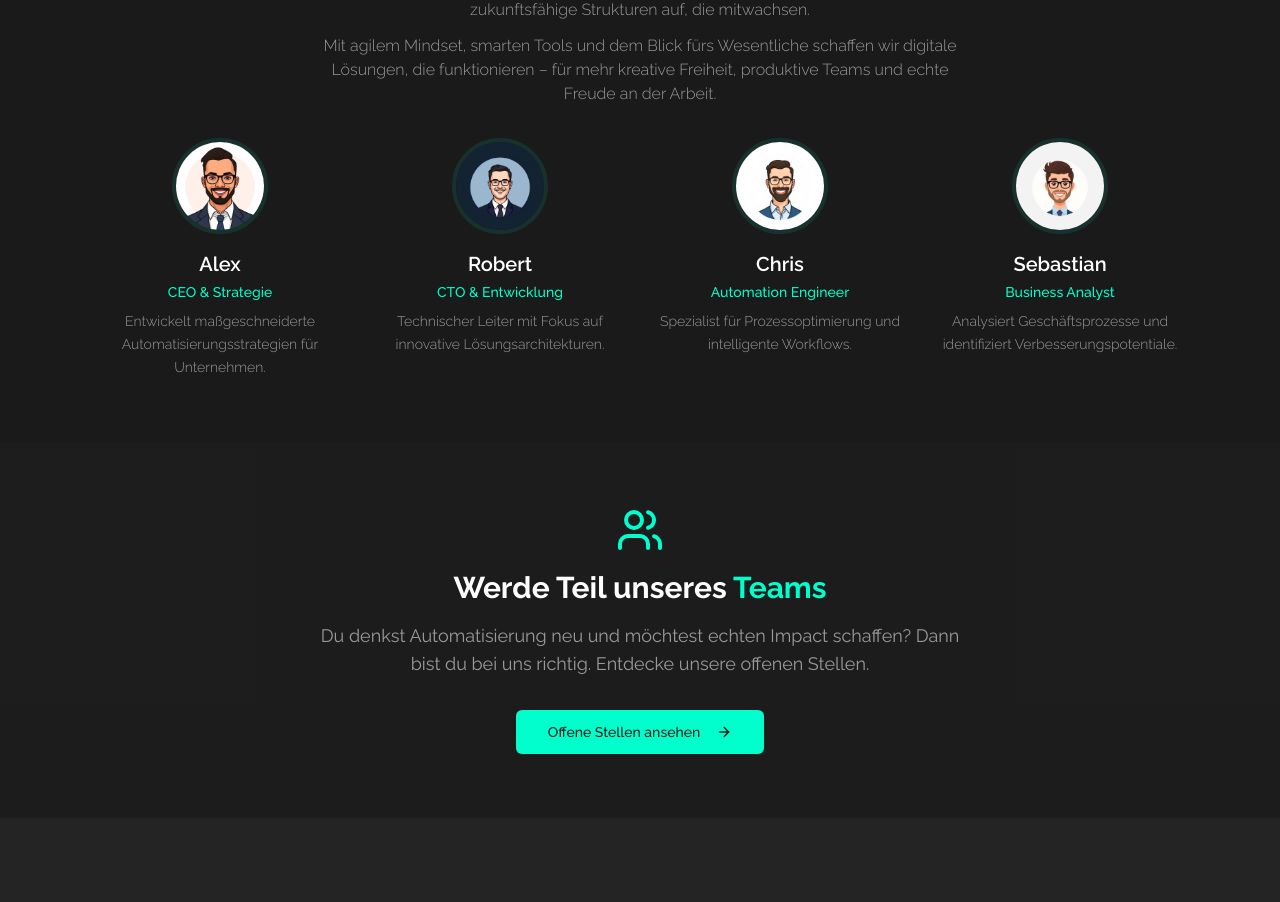
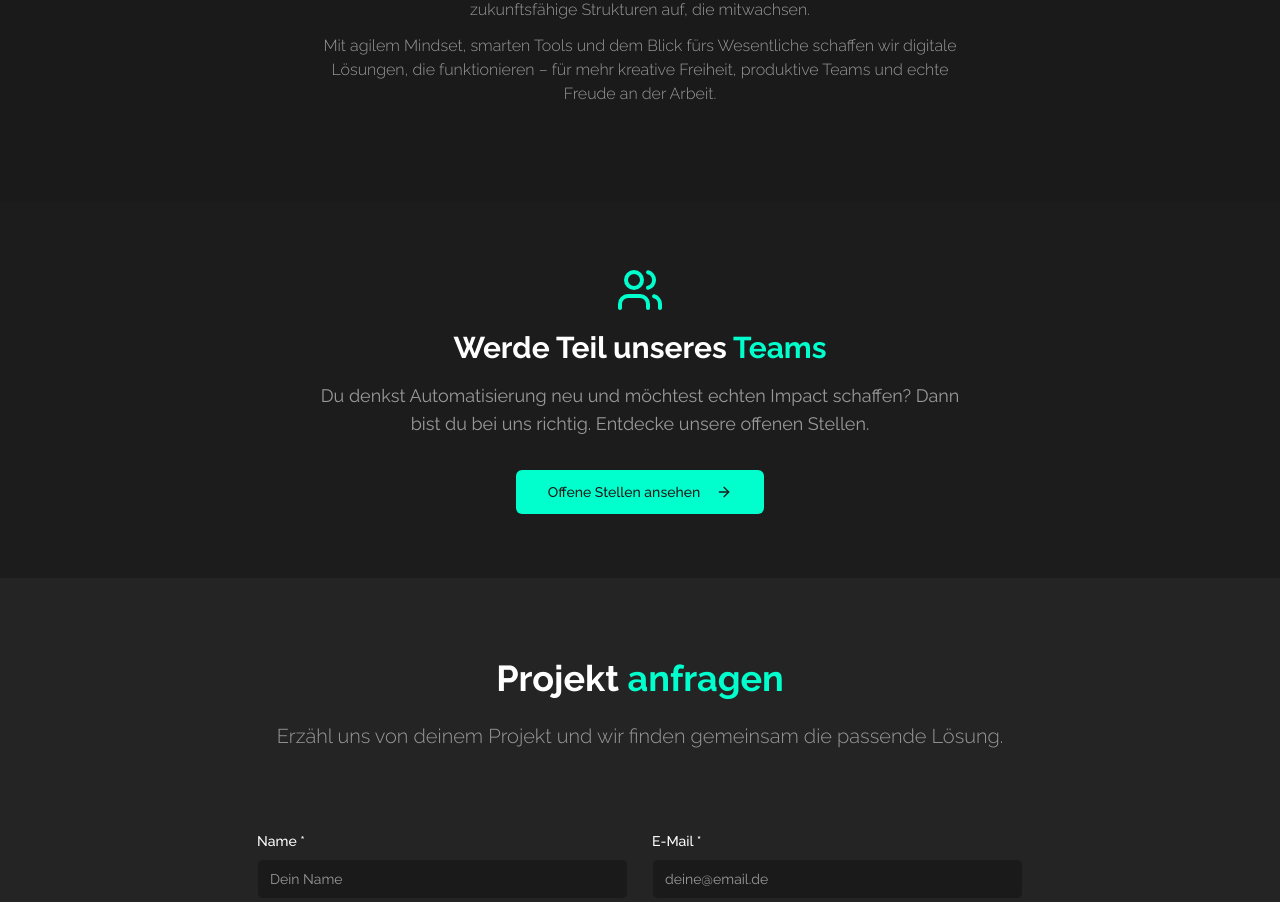
Before and after one commit to RobertLinke89/heybotti, a React (Vite) app: page / in a window 1280 px wide. Shown: the part 5140-6042 px from the top of the page. Built offline with nearby package versions, Linux system fonts and the light colour scheme.

Commit message:
Remove selected element

```diff
--- a/src/components/Team.tsx
+++ b/src/components/Team.tsx
@@ -54,28 +54,6 @@ const Team = () => {
           </div>
         </div>
 
-        <div className="grid grid-cols-2 md:grid-cols-4 gap-8">
-          {teamMembers.map((member, index) => (
-            <div key={index} className="text-center group">
-              <div className="relative mb-4">
-                <img
-                  src={member.avatar}
-                  alt={member.name}
-                  className="w-24 h-24 rounded-full mx-auto object-cover border-4 border-primary/10 group-hover:border-primary/30 transition-all duration-300 group-hover:scale-105"
-                />
-              </div>
-              <h3 className="text-xl font-semibold text-foreground mb-1 font-raleway">
-                {member.name}
-              </h3>
-              <p className="text-primary font-medium mb-2 font-raleway text-sm">
-                {member.role}
-              </p>
-              <p className="text-muted-foreground text-sm font-raleway font-light leading-relaxed">
-                {member.description}
-              </p>
-            </div>
-          ))}
-        </div>
       </div>
     </section>
   );
```
